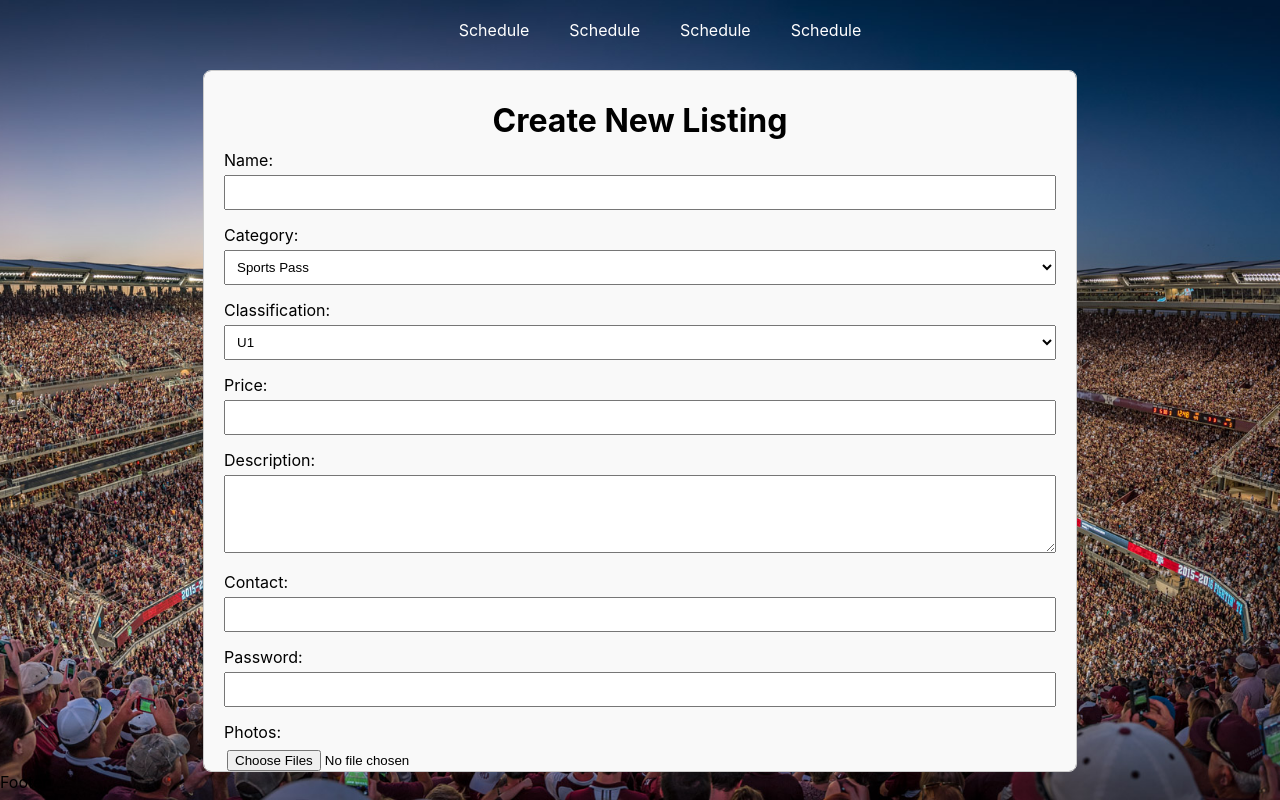
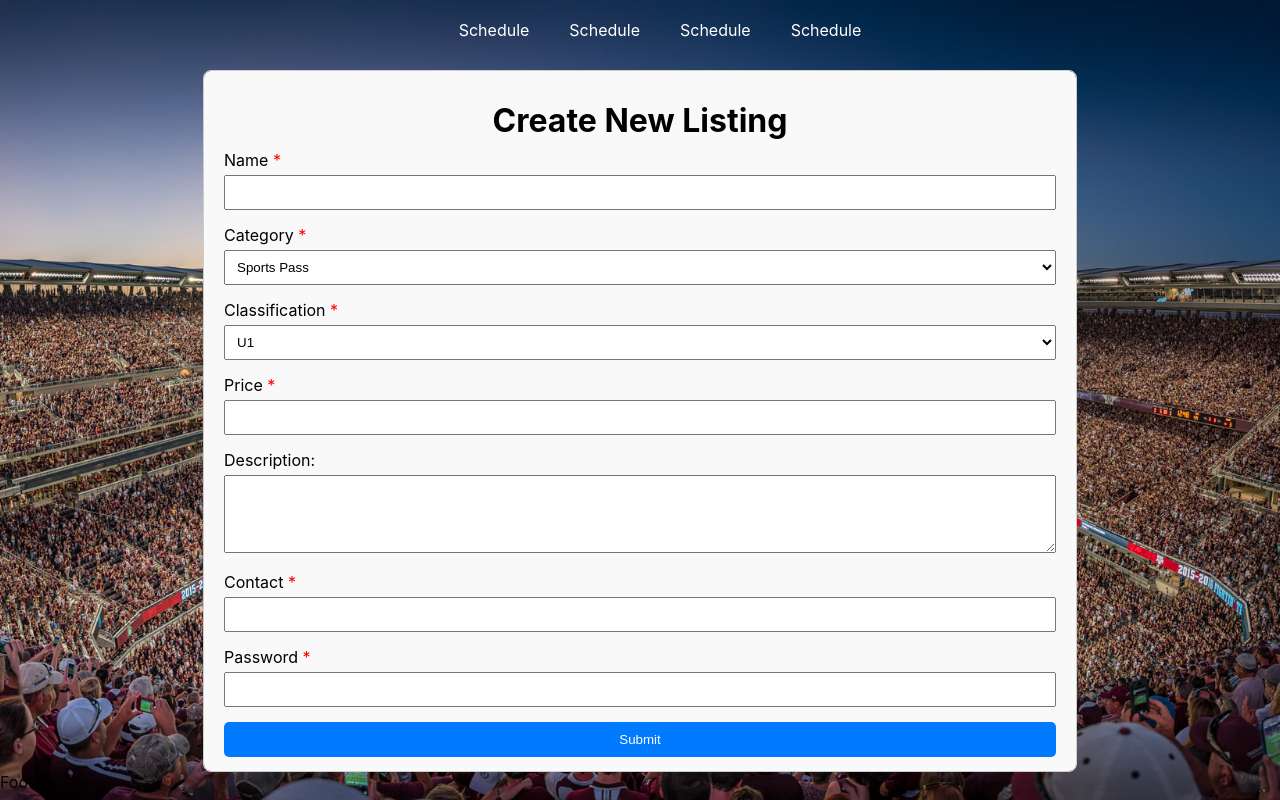
Before and after one commit to andrewlin27/Sports-Pass, a React (Create React App) app in the folder frontend/: page /sell in a window 1280 px wide. Shown: the top 800 px of the page. Built offline with nearby package versions, Linux system fonts and the light colour scheme.

Commit message:
no image for sports pass & required '*'

```diff
--- a/frontend/src/components/Sell.js
+++ b/frontend/src/components/Sell.js
@@ -4,7 +4,7 @@ import './css/Sell.css';
 const Sell = () => {
     const [additionalField, setAdditionalField] = useState(
       <div className="form-group">
-        <label htmlFor="classification">Classification:</label>
+        <label htmlFor="classification">Classification<span className="required"> *</span></label>
         <select id="classification" name="classification" required>
             <option value="U1">U1</option>
             <option value="U2">U2</option>
@@ -14,13 +14,17 @@ const Sell = () => {
       </div>
     );
 
+    const [imageField, setImageField] = useState(null);
+
     const handleCategoryChange = (e) => {
         const selectedCategory = e.target.value;
 
         if (selectedCategory === 'Sports Pass') {
+          setImageField(null);
+
           setAdditionalField(
               <div className="form-group">
-                    <label htmlFor="classification">Classification:</label>
+                  <label htmlFor="classification">Classification<span className="required"> *</span></label>
                   <select id="classification" name="classification" required>
                       <option value="U1">U1</option>
                       <option value="U2">U2</option>
@@ -31,17 +35,26 @@ const Sell = () => {
           );
         }
 
-        else if (selectedCategory === 'Bicycles') {
+        else {
+          setImageField(
+            <div className="form-group">
+              <label htmlFor="photos">Photos<span className="required"> *</span></label>
+              <input type="file" id="photos" name="photos" accept="image/*" multiple required />
+            </div>
+          );
+
+          if (selectedCategory === 'Bicycles') {
             setAdditionalField(null);
           }
 
           else {
             setAdditionalField(
                 <div className="form-group">
-                    <label htmlFor="what-are-you-selling">What are you selling?</label>
+                    <label htmlFor="what-are-you-selling">What are you selling?<span className="required"> *</span></label>
                     <input type="text" id="what-are-you-selling" name="what-are-you-selling" required />
                 </div>
             );
+          }
         }
     };
 
@@ -50,12 +63,12 @@ const Sell = () => {
             <h1>Create New Listing</h1>
             <form>
                 <div className="form-group">
-                    <label htmlFor="name">Name:</label>
+                    <label htmlFor="name">Name<span className="required"> *</span></label>
                     <input type="text" id="name" name="name" required />
                 </div>
 
                 <div className="form-group">
-                    <label htmlFor="category">Category:</label>
+                    <label htmlFor="category">Category<span className="required"> *</span></label>
                     <select id="category" name="category" onChange={handleCategoryChange} required>
                         <option value="Sports Pass">Sports Pass</option>
                         <option value="Furniture">Furniture</option>
@@ -71,31 +84,28 @@ const Sell = () => {
                 {additionalField}
 
                 <div className="form-group">
-                    <label htmlFor="price">Price:</label>
+                    <label htmlFor="price">Price<span className="required"> *</span></label>
                     <input type="number" id="price" name="price" required />
                 </div>
 
                 <div className="form-group">
                     <label htmlFor="description">Description:</label>
-                    <textarea id="description" name="description" rows="4" required></textarea>
+                    <textarea id="description" name="description" rows="4"></textarea>
                 </div>
 
                 <div className="form-group">
-                    <label htmlFor="contact">Contact:</label>
+                    <label htmlFor="contact">Contact<span className="required"> *</span></label>
                     <input type="text" id="contact" name="contact" required />
                 </div>
 
                 <div className="form-group">
-                    <label htmlFor="password">Password:</label>
+                    <label htmlFor="password">Password<span className="required"> *</span></label>
                     <input type="password" id="password" name="password" required />
                 </div>
 
-                <div className="form-group">
-                    <label htmlFor="photos">Photos:</label>
-                    <input type="file" id="photos" name="photos" accept="image/*" multiple required />
-                </div>
+                {imageField}
 
-                <button type="submit">Submit</button>
+                <button type="submit" id="submit">Submit</button>
             </form>
         </div>
     );
--- a/frontend/src/components/css/Sell.css
+++ b/frontend/src/components/css/Sell.css
@@ -36,7 +36,7 @@
     padding: 3px;
 }
 
-button {
+#submit {
     display: block;
     width: 100%;
     padding: 10px;
@@ -47,6 +47,10 @@ button {
     cursor: pointer;
 }
 
-button:hover {
+#submit:hover {
     background-color: #0056b3;
 }
+
+.required {
+    color: red;
+}
```
Lines whose indentation alone changed are shown as unchanged.
